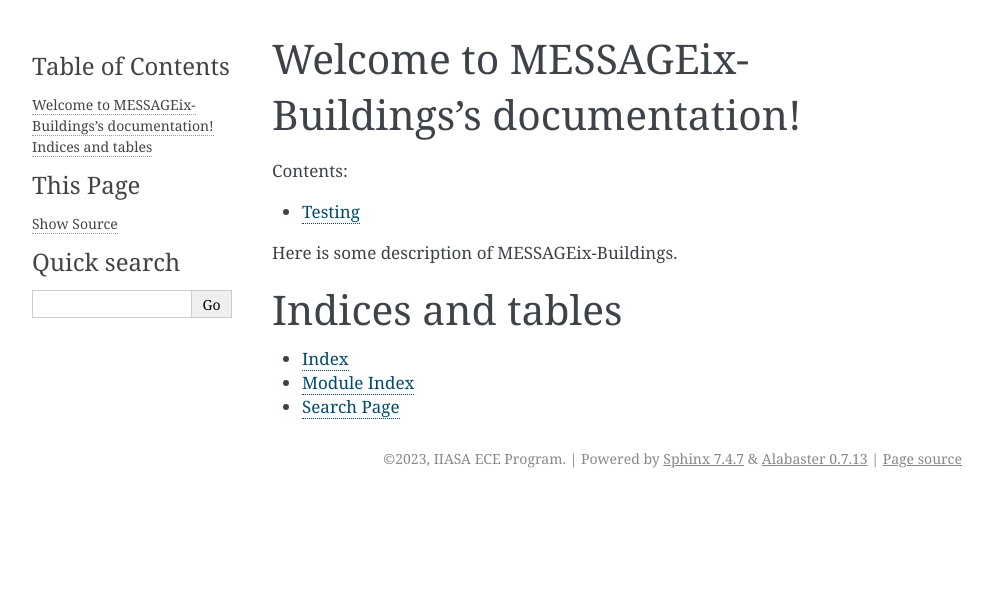
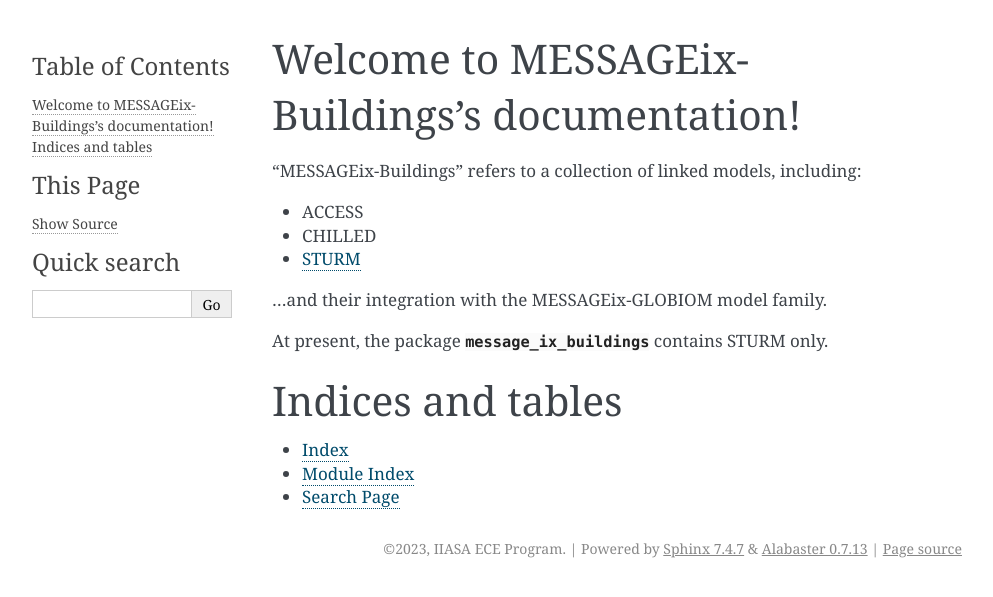
Before and after one commit to iiasa/message-ix-buildings, a Sphinx documentation site: the page built from doc/index.rst, in a window 1280 px wide. Shown: the top 597 px of the page, without its empty margins (148-1141 px from the left). Built offline with Sphinx 7.4.7, drawn with Linux system fonts in a browser that asks for light colours.

Commit message:
Add doc/sturm

```diff
--- a/doc/index.rst
+++ b/doc/index.rst
@@ -6,13 +6,23 @@
 Welcome to MESSAGEix-Buildings's documentation!
 ===============================================
 
+“MESSAGEix-Buildings” refers to a collection of linked models, including:
+
+- ACCESS
+- CHILLED
+- :doc:`sturm`
+
+…and their integration with the MESSAGEix-GLOBIOM model family.
+
+At present, the package :mod:`message_ix_buildings` contains STURM only.
+
 .. toctree::
    :maxdepth: 2
    :caption: Contents:
+   :hidden:
 
+   sturm
    testing
-
-Here is some description of MESSAGEix-Buildings.
 
 Indices and tables
 ==================
```
Also changed, not shown: doc/sturm.rst (added, +31 -0 lines).
